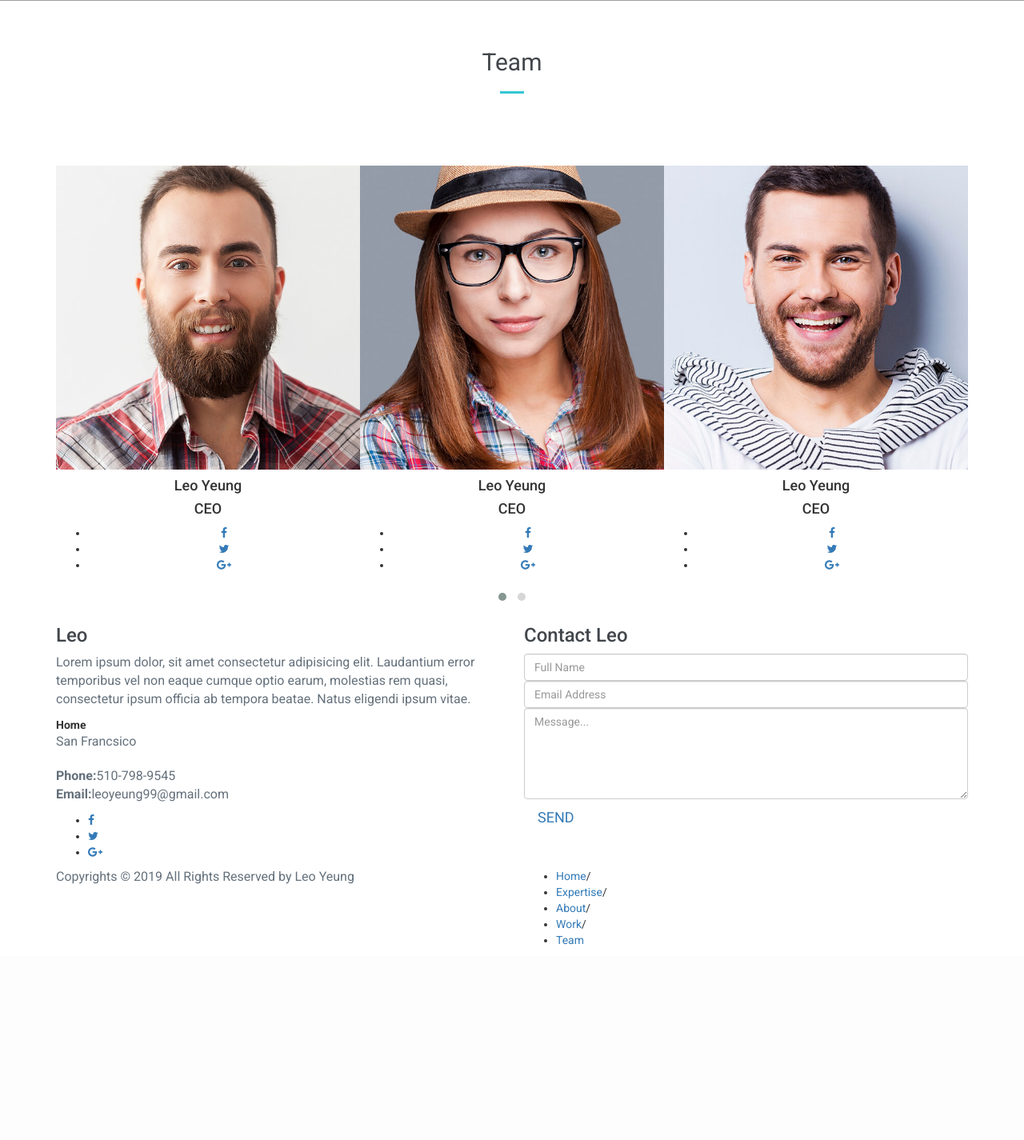
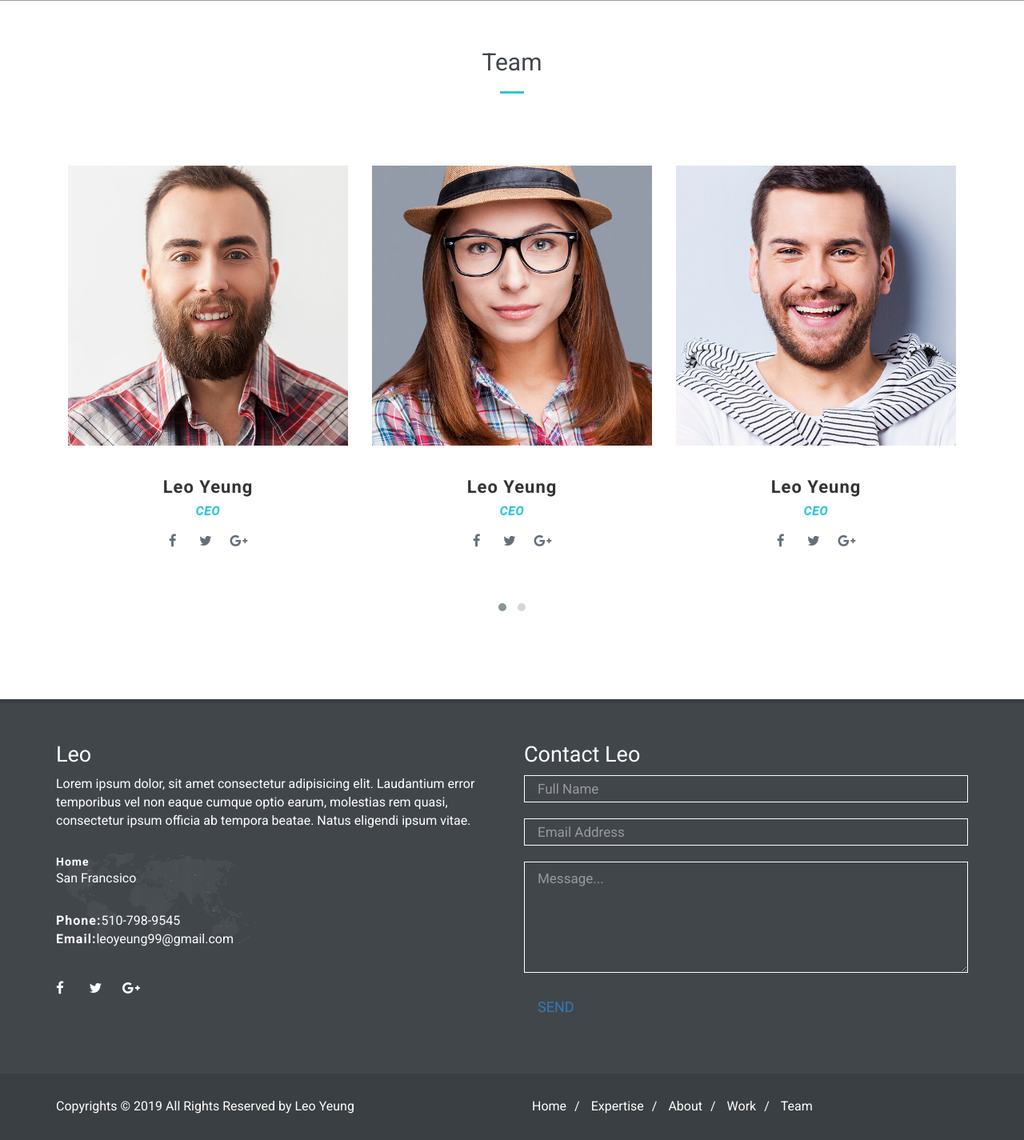
Before and after one commit to leokyeung/leokyeung.com, a PHP site: page /Portfolio/index.html in a window 1280 px wide. Shown: the part 2981-4406 px from the top of the page at 80% size. Before the commit the page ends 4162 px from the top, so only its background shows below. Run offline with PHP 8.4, Linux system fonts and the light colour scheme; grey boxes are pictures that could not be loaded.

Commit message:
Update style.css

```diff
--- a/Portfolio/css/style.css
+++ b/Portfolio/css/style.css
@@ -203,3 +203,197 @@ h3 {
 /* ===================
          Team
 ======================*/
+
+.team-member {
+    margin: 0 15px;
+}
+
+.team-member-info {
+    padding: 10px 0 30px 0;
+}
+
+h4.team-member-name {
+    font-size: 22px;
+    font-weight: 600;
+    letter-spacing: 1px;
+    padding-top: 20px;
+}
+
+h4.team-member-designation {
+    color: #34c6d3;
+    font-size: 15px;
+    font-weight: 600;
+    font-style: italic;
+    letter-spacing: 1px;
+    margin-top: 5px;
+}
+
+/* ===================
+         Social Icon
+======================*/
+.social-list {
+    padding-left: 0;
+}
+
+.social-list li {
+    list-style: none;
+    display: inline-block;
+    width: 32px;
+    height: 32px;
+    margin-right: 6px;
+    margin-top: 10px;
+}
+
+.social-icon i {
+    font-size: 17px;
+}
+
+.icon-gray i {
+    color: #64707b;
+}
+
+.social-icon i:hover {
+    color: #34c6d3;
+}
+
+.icon-white i{
+    color:white;
+}
+
+/* ===================
+         Contact
+======================*/
+
+footer {
+    margin-top: 100px;
+    background-color: #41464b;
+    padding-top: 30px;
+    border-top: 5px solid rgb(0, 0,0,0.1);
+}
+
+#contact-left h3, #contact-right h3{
+    color: #fff;
+    font-size: 27px;
+    font-weight: 400;
+}
+
+#contact-left p {
+    color:white;
+    margin-bottom: 30px;
+}
+
+#contact-info {
+    background-image: url("../img/world-map.png");
+    background-repeat: no-repeat;
+    background-size: contain;
+}
+
+address{
+    color: white;
+}
+
+address strong, #phone-fax-email strong{
+    letter-spacing: 1px;
+}
+
+form .form-control {
+    background: transparent;
+    border-radius: 0;
+    border-color: white;
+    font-size: 17px;
+    font-weight: 300;
+    padding: 8px 16px;
+    margin-bottom: 20px;
+    color: white;
+
+}
+
+/* ===================
+         Footer
+======================*/
+
+#footer-bottom {
+    background-color: rgb(0, 0,0,0.1);
+    padding: 30px 0;
+    margin-top: 60px;
+}
+
+#footer-copyrights p {
+    margin: 0;
+    color: #fff;
+
+}
+
+#footer-menu {
+    float: left;
+    color: #fff;
+    font-size: 16px;
+    font-weight: 300;
+}
+
+#footer-menu ul {
+    list-style: none;
+    padding-left: 0;
+    margin: 0;
+
+}
+
+#footer-menu ul li {
+    display: inline-block;
+}
+
+#footer-menu a {
+    color: #fff;
+    font-size: 16px;
+    font-weight: 300;
+    margin: 0 10px;
+    text-decoration: none;
+}
+
+#footer-menu a:hover {
+    color: #34c6d3;
+}
+
+/* ===================
+         Navigation
+======================*/
+
+.navbar {
+    padding: 20px 0;
+
+}
+
+.leo-top-nav {
+    background: rgb(0, 0, 0, 0.7);
+    padding: 7px 0;
+}
+
+.leo-nav-wrapper {
+    padding: 0 55px;
+}
+
+.navbar-nav {
+    float: right;
+}
+
+.navbar-nav > li > a {
+    color: #fff;
+    font-size: 15px;
+    letter-spacing: 1px;
+    text-transform: uppercase;
+    font-weight: 500;
+}
+.navbar-nav > li > a:focus, .navbar-nav > li > a:hover {
+    background: none;
+    color: #34c6d3;
+}
+
+.navbar-toggle {
+    background-color: rgb(0, 0, 0, 0.1);
+    border: 1px solid #fff;
+    border-radius: 0;
+}
+
+.navbar-toggle .icon-bar {
+    background-color: #fff;
+}
```
